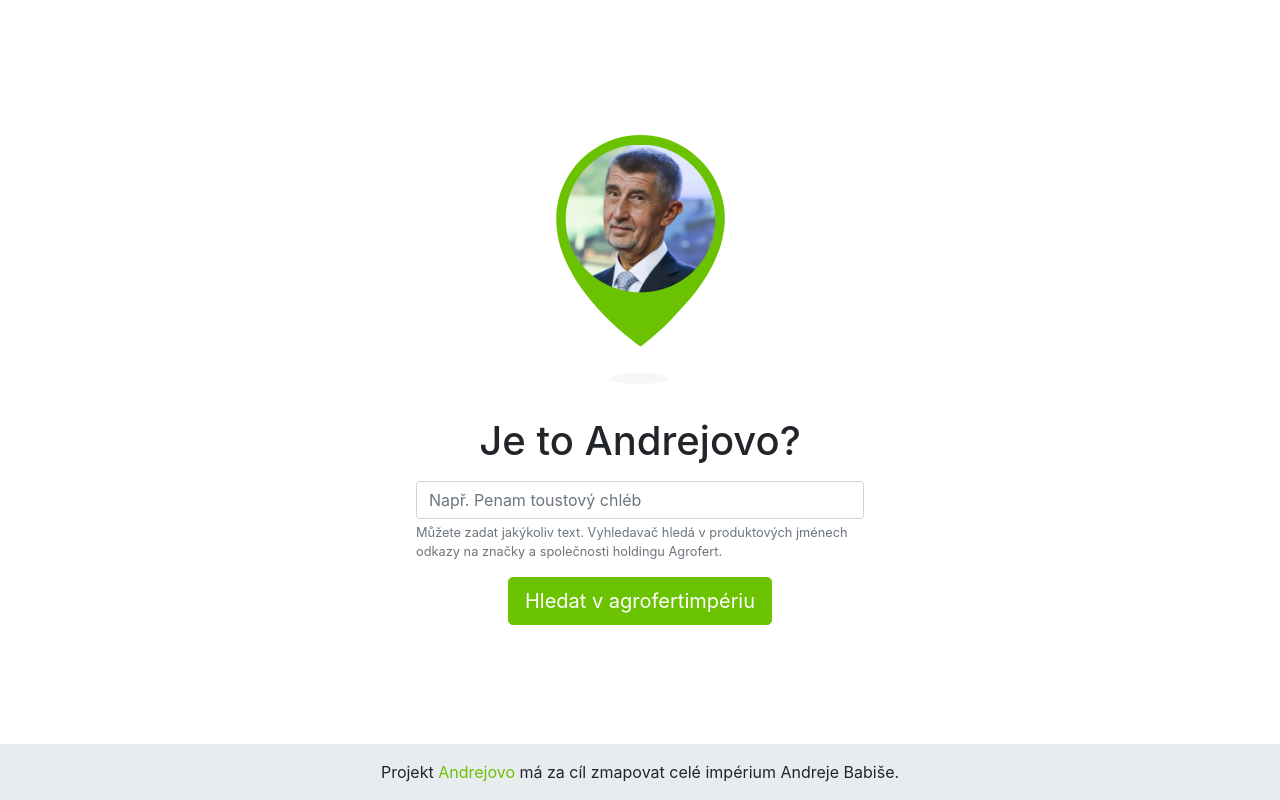
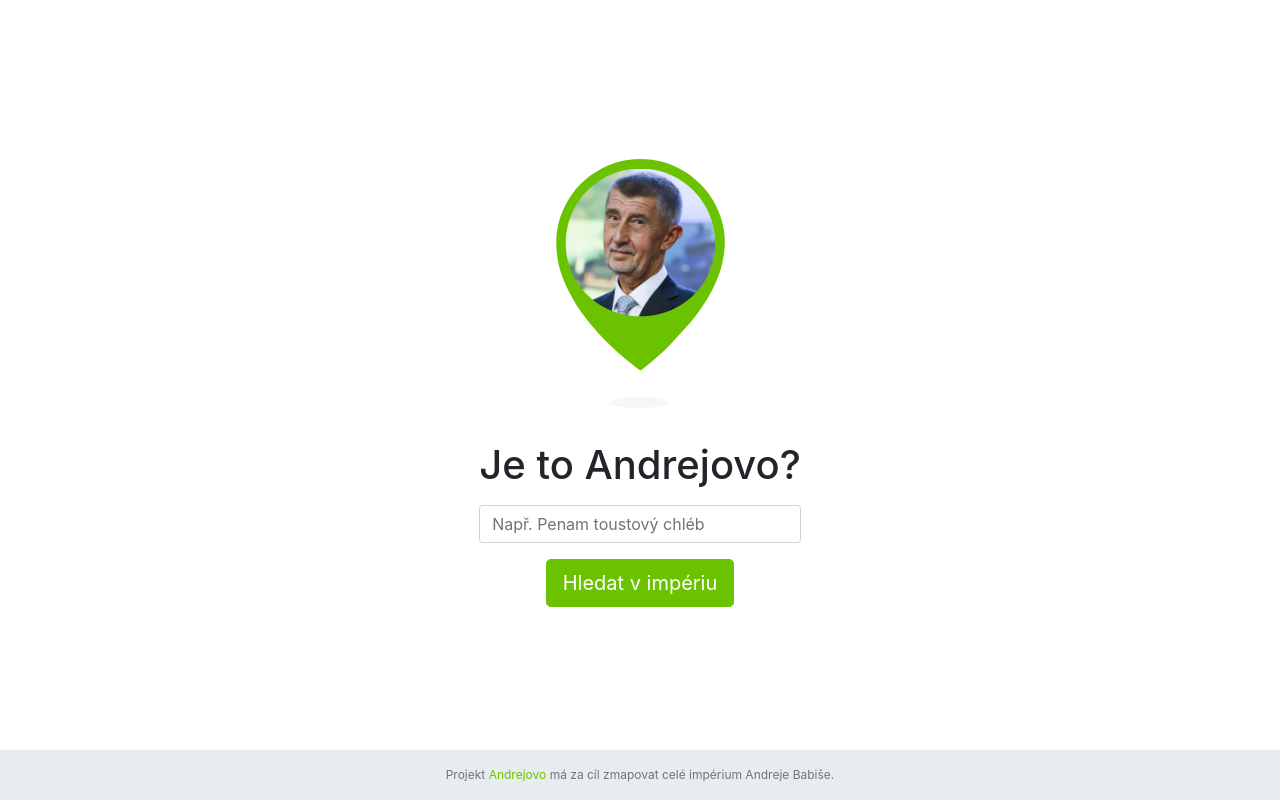
Before and after one commit to just-paja/nakupuj-bez-andreje, a Next.js app in the folder packages/andrejovo-web/: page / in a window 1280 px wide. Built offline with nearby package versions, Linux system fonts and the light colour scheme.

Commit message:
Improve looks

```diff
--- a/packages/andrejovo-web/components/Clean.js
+++ b/packages/andrejovo-web/components/Clean.js
@@ -1,5 +1,9 @@
 import React from "react";
 
 export function Clean() {
-  return <div>Clean</div>;
+  return (
+    <div className="text-center">
+      <p>Hledaný výraz jsme v Andrejovo impériu nenašli</p>
+    </div>
+  );
 }
--- a/packages/andrejovo-web/components/Footer.scss
+++ b/packages/andrejovo-web/components/Footer.scss
@@ -6,4 +6,6 @@
   padding: $spacing-base 0;
   text-align: center;
   user-select: none;
+  font-size: $font-size-base * 3/4;
+  color: $gray-600;
 }
--- a/packages/andrejovo-web/components/QueryForm.js
+++ b/packages/andrejovo-web/components/QueryForm.js
@@ -15,15 +15,11 @@
             type="text"
             placeholder="Např. Penam toustový chléb"
           />
-          <Form.Text className="text-muted">
-            Můžete zadat jakýkoliv text. Vyhledavač hledá v produktových jménech
-            odkazy na značky a společnosti holdingu Agrofert.
-          </Form.Text>
         </Form.Group>
       </fieldset>
       <div className="form-buttons">
         <Button type="submit" size="lg">
-          Hledat v agrofertimpériu
+          Hledat v impériu
         </Button>
       </div>
     </Form>
--- a/packages/andrejovo-web/components/QueryForm.scss
+++ b/packages/andrejovo-web/components/QueryForm.scss
@@ -1,6 +1,7 @@
 @import "../theme.scss";
 
 .query-form {
+  min-width: $spacing-base * 18;
   max-width: $paragraph-max-width;
   margin: $spacing-base auto 0;
 
@@ -10,7 +11,13 @@
   }
 
   fieldset {
+    display: flex;
+    width: 100%;
     margin-top: $spacing-base;
+  }
+
+  .form-group {
+    flex-grow: 1;
   }
 }
 
--- a/packages/andrejovo-web/pages/_app.scss
+++ b/packages/andrejovo-web/pages/_app.scss
@@ -23,6 +23,7 @@
 h3,
 h4,
 h5,
-h6 {
+h6,
+p {
   margin-top: $spacing-base;
 }
```
